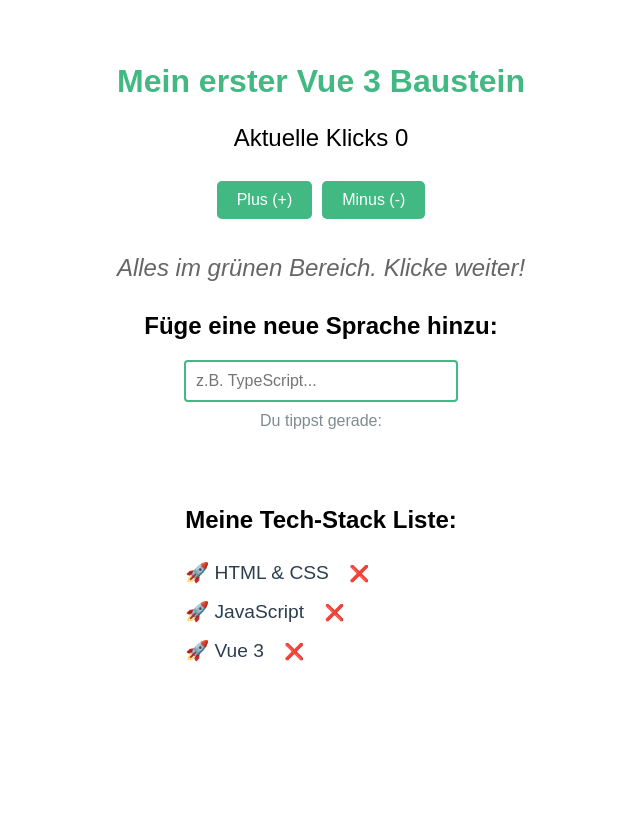
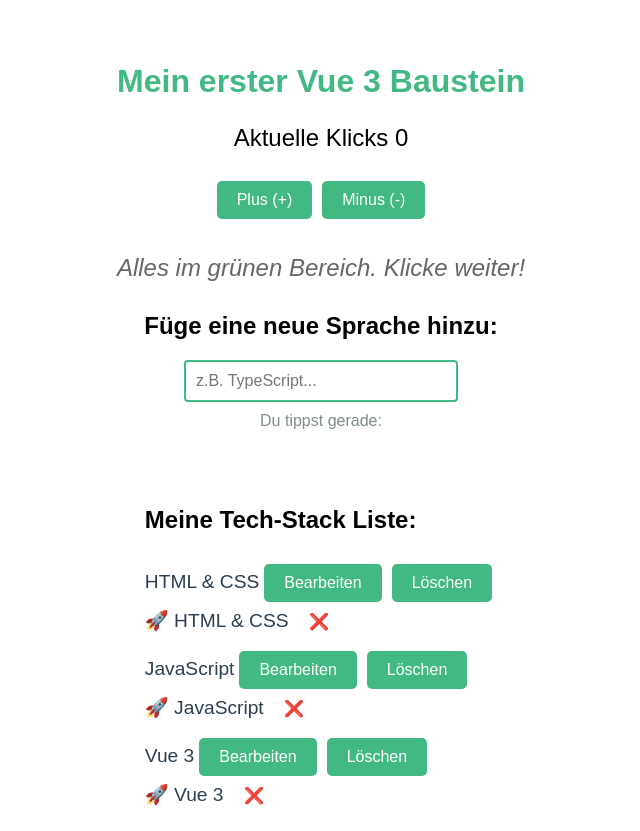
Before and after one commit to codewithnatan/vue-basics, a Vue app: page / in a window 1280 px wide. Shown: the whole page, without its empty margins (319-959 px from the left). Before the commit the page ends 800 px from the top, so only its background shows below. Built offline with nearby package versions, Linux system fonts and the light colour scheme.

Commit message:
feat: add secure edit mode with empty input protection

```diff
--- a/src/App.vue
+++ b/src/App.vue
@@ -16,9 +16,9 @@ function decreaseCounter() {
 
 // NEU: Ein Array (eine Liste) mit deinen lieblings Programiersprachen
 const languages = ref ([
-  {id: 1, name: 'HTML & CSS'},
-  {id: 2, name: 'JavaScript'},
-  {id: 3, name: 'Vue 3'},
+  {id: 1, name: 'HTML & CSS', isEditig: false},
+  {id: 2, name: 'JavaScript', isEditig: false},
+  {id: 3, name: 'Vue 3', isEditig: false},
 ])
 
 // Eine leere Varibale, die den Text aus dem Eingabefeld auffängt
@@ -43,7 +43,8 @@ if(alreadyExists) {
 // Wenn beide Checks bestanden sind abi in die Liste
   languages.value.push({
     id: languages.value.push + 1,
-    name: newLanguageName.value
+    name: newLanguageName.value,
+    isEditig: false // Startet ganz normal als Text
   })
 
   newLanguageName.value = ''
@@ -55,6 +56,22 @@ function deleteLanguage(idToDelete) {
   // .filter() ist ein eingebauter JavaScript-Befehl für Arrays.
   // Er geht die Liste durch und behält nur die Elemente, bei denen die Bedingung stimmt.
   languages.value = languages.value.filter(lang => lang.id !== idToDelete)
+}
+
+function toggleEdit(lang) {
+  // Wenn wir gerade im Edit-Modus sind
+  // und auf Speichern drückt, prüfen wir zuerst den Text
+  if (lang.isEditig) {
+  // Wenn das Feld nach dem Trimmen komplet leer ist ...
+  if(lang.name.trim() === '') {
+  alert('Der Name darf nicht leer sein!')
+  }
+  // Wenn der Text gültig ist, trimmen wir ihn vor dem Speichern
+  lang.name = lang.name.trim()
+  }
+  // Wenn es false war, wird es true. Wenn es true war, wird es false
+  // Das Aufrufezeichen ! kehrt den Wert einfach um (wie ein Lichtschalter).
+  lang.isEditig = !lang.isEditig
 }
 
 </script>
@@ -105,6 +122,18 @@ function deleteLanguage(idToDelete) {
           <ul>
             <!-- Für 'jedes' lang in der Liste 'languages' erstelle ein <li> -->
             <li v-for="lang in languages" :key="lang.id">
+              <!-- Wenn wir im Edit-Modus sind: Zeige das Eingabefeld -->
+               <div v-if="lang.isEditig">
+                <input v-model="lang.name" type="text"/>
+                <button @click="toggleEdit(lang)">Speichern</button>
+               </div>
+
+               <!-- Ansonsten: Zeige den ganz normalen Text und den Bearbeiten-Button -->
+                <div v-else>
+                  <span>{{ lang.name }}</span>
+                  <button @click="toggleEdit(lang)">Bearbeiten</button>
+                  <button @click="deleteLanguage(lang.id)">Löschen</button>
+                </div>
              🚀 {{ lang.name }}
 
              <!-- Der Löschen-Button neben jedem Element -->
```
